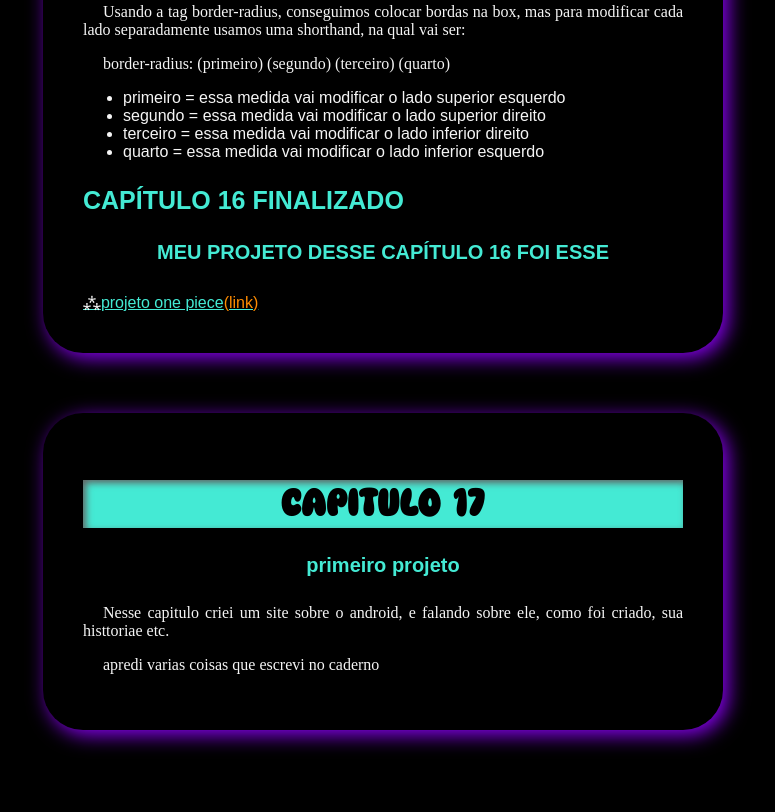
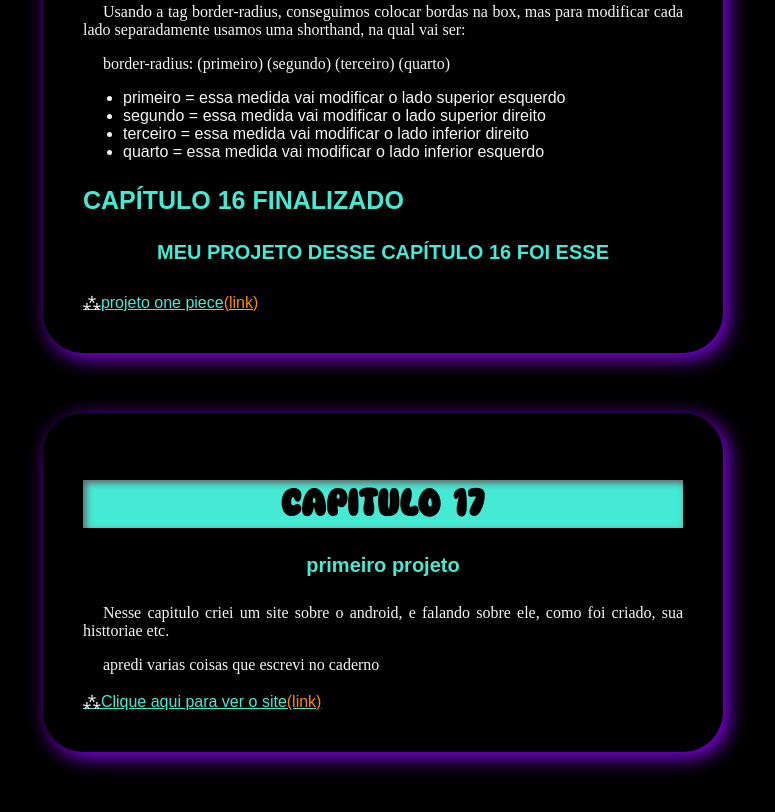
Before and after one commit to kauafelixx/modulo-2-html-css, a plain HTML site: page index.html in a window 1280 px wide. Shown: the part 9862-10674 px from the top of the page, without its empty margins (257-1032 px from the left). Before the commit the page ends 10652 px from the top, so only its background shows below. Drawn offline with Linux system fonts and the light colour scheme; a web font is replaced by a local one.

Commit message:
coloquei o link do site que fiz no capitulo 17

```diff
--- a/index.html
+++ b/index.html
@@ -353,6 +353,8 @@
     <h4>primeiro projeto</h4>
 <p>Nesse capitulo criei um site sobre o android, e falando sobre ele, como foi criado, sua histtoriae etc.</p>
 <p>apredi varias coisas que escrevi no caderno</p>
+
+<a href=" https://kauafelixx.github.io/modulo-2-html-css/" target="_blank">Clique aqui para ver o site</a>
   </main>
 
 
```
